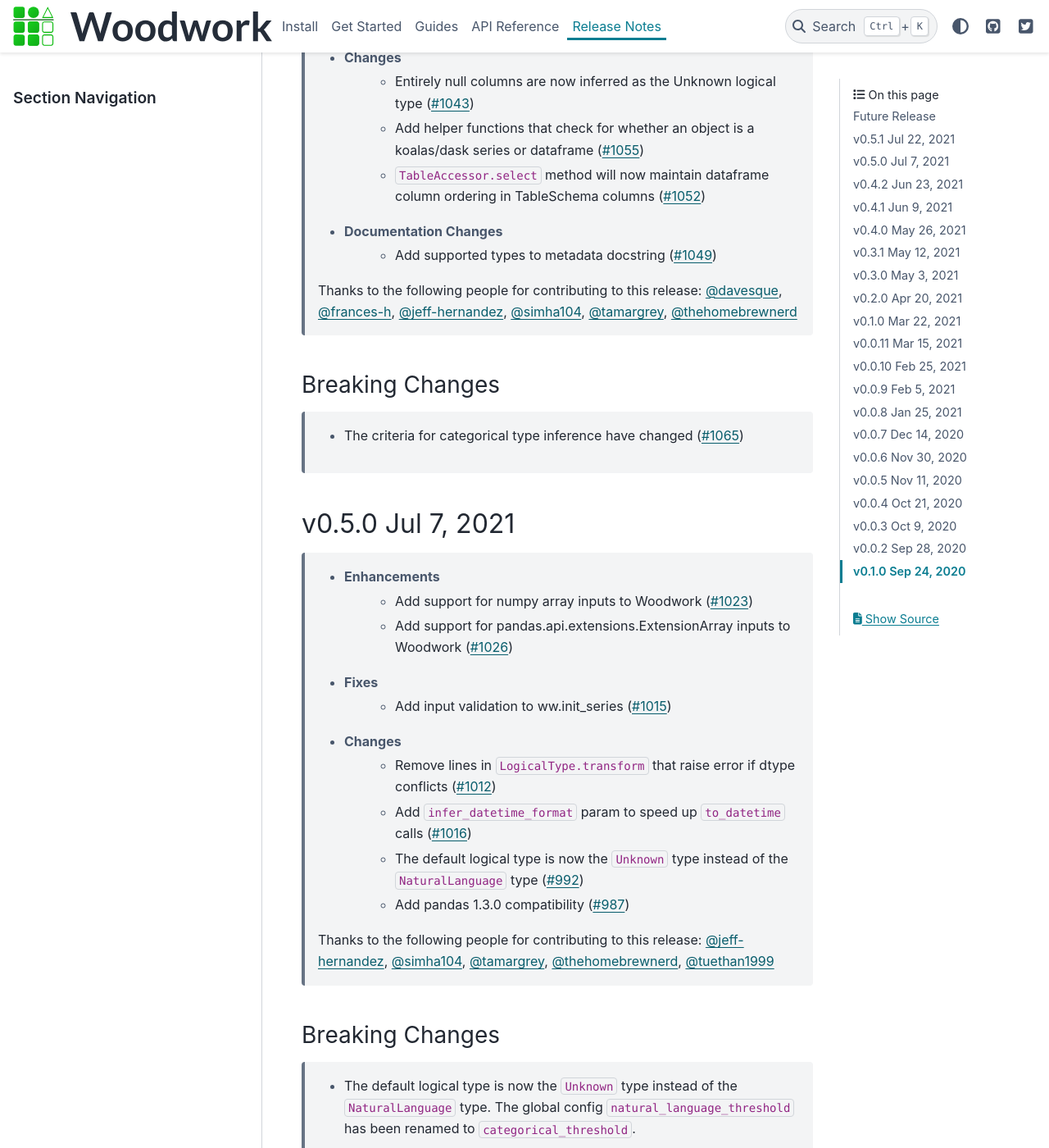
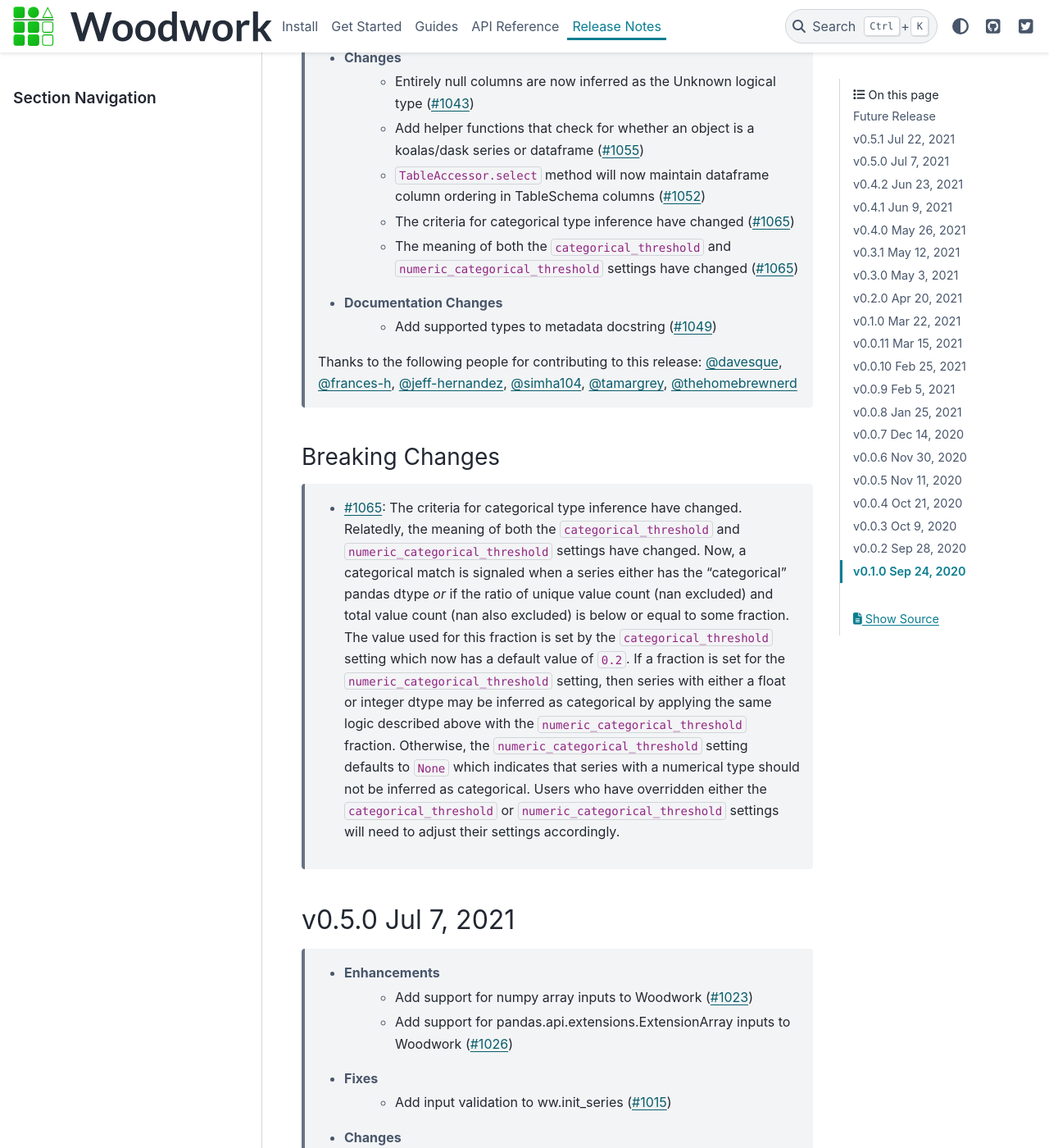
Before and after one commit to alteryx/woodwork, a Sphinx documentation site: the page built from docs/source/release_notes.rst, in a window 1280 px wide and 1400 px high, scrolled down 1038 px. Shown: the whole window at 82% size. Built offline with Sphinx 7.4.7 and the PyData theme 0.15.4, drawn with Linux system fonts in a browser that asks for light colours; comment, search, counter and statistics services are not loaded.

Commit message:
Update release notes

```diff
--- a/docs/source/release_notes.rst
+++ b/docs/source/release_notes.rst
@@ -29,6 +29,9 @@ v0.5.1 Jul 22, 2021
         * Entirely null columns are now inferred as the Unknown logical type (:pr:`1043`)
         * Add helper functions that check for whether an object is a koalas/dask series or dataframe (:pr:`1055`)
         * ``TableAccessor.select`` method will now maintain dataframe column ordering in TableSchema columns (:pr:`1052`)
+        * The criteria for categorical type inference have changed (:pr:`1065`)
+        * The meaning of both the ``categorical_threshold`` and
+          ``numeric_categorical_threshold`` settings have changed (:pr:`1065`)
     * Documentation Changes
         * Add supported types to metadata docstring (:pr:`1049`)
 
@@ -37,7 +40,23 @@ v0.5.1 Jul 22, 2021
 
 Breaking Changes
 ++++++++++++++++
-    * The criteria for categorical type inference have changed (:pr:`1065`)
+    * :pr:`1065`: The criteria for categorical type inference have changed.
+      Relatedly, the meaning of both the ``categorical_threshold`` and
+      ``numeric_categorical_threshold`` settings have changed.  Now, a
+      categorical match is signaled when a series either has the "categorical"
+      pandas dtype *or* if the ratio of unique value count (nan excluded) and
+      total value count (nan also excluded) is below or equal to some fraction.
+      The value used for this fraction is set by the ``categorical_threshold``
+      setting which now has a default value of ``0.2``.  If a fraction is set
+      for the ``numeric_categorical_threshold`` setting, then series with
+      either a float or integer dtype may be inferred as categorical by
+      applying the same logic described above with the
+      ``numeric_categorical_threshold`` fraction.  Otherwise, the
+      ``numeric_categorical_threshold`` setting defaults to ``None`` which
+      indicates that series with a numerical type should not be inferred as
+      categorical.  Users who have overridden either the
+      ``categorical_threshold`` or ``numeric_categorical_threshold`` settings
+      will need to adjust their settings accordingly.
 
 v0.5.0 Jul 7, 2021
 ==================
```
